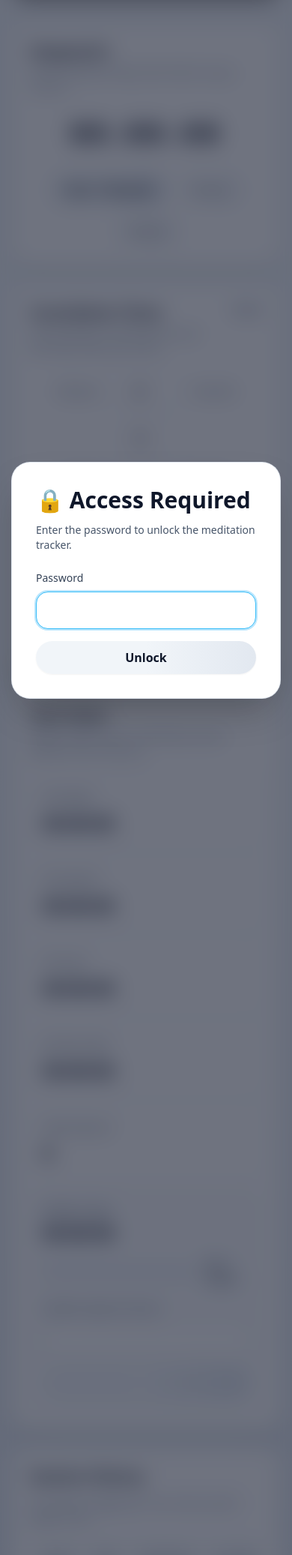
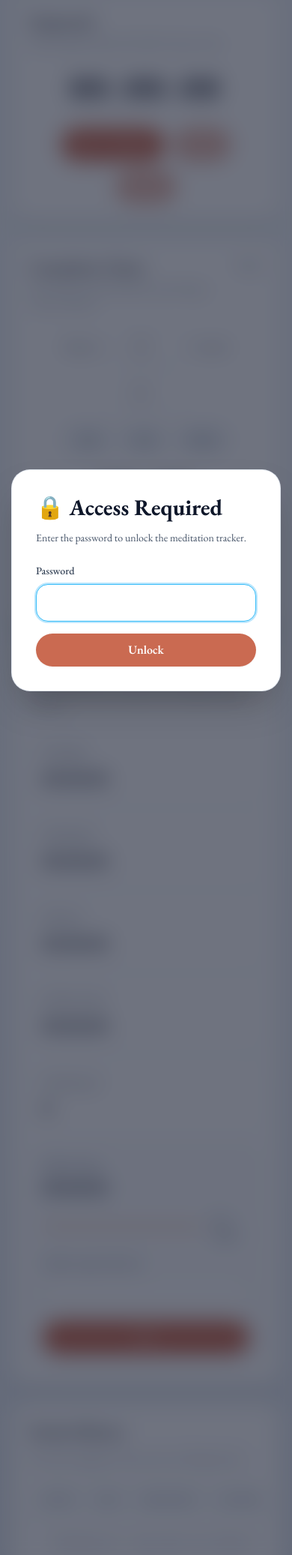
Before and after one commit to usUpal/upals-meditation-tracker, a FastAPI app: page / in a window 390 px wide. Shown: the part 526-2600 px from the top of the page at 75% size. Run offline with FastAPI, Linux system fonts and the light colour scheme; some libraries are stand-ins or nearby versions.

Commit message:
Add authentication cookie management and improve font styling in the app

```diff
--- a/static/app.jsx
+++ b/static/app.jsx
@@ -3,6 +3,8 @@ const { useCallback, useEffect, useMemo, useRef, useState } = React;
 const CORRECT_PASSWORD = "upalupal";
 const BELL_SOUND_URL =
   "https://orangefreesounds.com/wp-content/uploads/2024/02/Happy-bell-sound-effect.mp3";
+const AUTH_COOKIE_NAME = "mt_auth";
+const AUTH_DURATION_MS = 30 * 60 * 1000; // 30 minutes
 const QUOTES = [
   "Meditation is not evasion; it is a serene encounter with reality. — Thich Nhat Hanh",
   "The thing about meditation is: you become more and more you. — David Lynch",
@@ -90,6 +92,24 @@ function getRandomQuote() {
   return QUOTES[Math.floor(Math.random() * QUOTES.length)];
 }
 
+function readCookie(name) {
+  return document.cookie
+    .split(";")
+    .map((part) => part.trim())
+    .find((part) => part.startsWith(`${name}=`))
+    ?.split("=")[1];
+}
+
+function setCookie(name, value, { expires } = {}) {
+  const expiresStr =
+    expires instanceof Date ? `; expires=${expires.toUTCString()}` : "";
+  document.cookie = `${name}=${value}; path=/; SameSite=Lax${expiresStr}`;
+}
+
+function clearCookie(name) {
+  document.cookie = `${name}=; Max-Age=0; path=/; SameSite=Lax`;
+}
+
 async function requestJson(url, options) {
   const response = await fetch(url, options);
   if (!response.ok) {
@@ -112,7 +132,7 @@ async function requestJson(url, options) {
 
 function GradientButton({ className = "", children, ...rest }) {
   const base =
-    "rounded-full px-5 py-2.5 font-semibold shadow-sm transition focus-visible:outline focus-visible:outline-2 focus-visible:outline-offset-2 disabled:cursor-not-allowed disabled:opacity-50";
+    "rounded-full px-5 py-2.5 font-semibold shadow-sm transition bg-gradient-to-r from-brand-rose to-brand-roseLight text-white focus-visible:outline focus-visible:outline-2 focus-visible:outline-offset-2 focus-visible:outline-brand-rose disabled:cursor-not-allowed disabled:opacity-50";
   return (
     <button className={`${base} ${className}`} {...rest}>
       {children}
@@ -164,7 +184,7 @@ function PasswordModal({
           </div>
           <GradientButton
             type="submit"
-            className="w-full bg-gradient-to-r from-brand-emerald to-brand-emeraldLight text-slate-900 focus-visible:outline-brand-emerald"
+            className="w-full from-[#CA6A51] to-[#CA6A51] focus-visible:outline-[#CA6A51]"
           >
             Unlock
           </GradientButton>
@@ -199,13 +219,13 @@ function CountdownCompleteModal({ open, quote, onClose }) {
           🧘 Session Complete!
         </h2>
         <p className="mt-4 text-base italic text-slate-600">{quote}</p>
-        <GradientButton
+        <button
           type="button"
-          className="mt-6 bg-gradient-to-r from-brand-emerald to-brand-emeraldLight text-slate-900 focus-visible:outline-brand-emerald"
+          className="mt-6 rounded-full bg-[#CA6B52] px-5 py-2.5 font-semibold text-white shadow-sm transition focus-visible:outline focus-visible:outline-2 focus-visible:outline-offset-2 focus-visible:outline-[#CA6B52] disabled:cursor-not-allowed disabled:opacity-50"
           onClick={onClose}
         >
           Close
-        </GradientButton>
+        </button>
       </div>
     </div>
   );
@@ -216,6 +236,8 @@ function MeditationApp() {
   const [password, setPassword] = useState("");
   const [passwordError, setPasswordError] = useState("");
   const passwordInputRef = useRef(null);
+  const [authExpiry, setAuthExpiry] = useState(null);
+  const authTimeoutRef = useRef(null);
 
   const [isLoadingData, setIsLoadingData] = useState(false);
   const [dataError, setDataError] = useState("");
@@ -279,6 +301,15 @@ function MeditationApp() {
       }
     };
   }, [countdown.isRunning]);
+
+  useEffect(() => {
+    return () => {
+      if (authTimeoutRef.current) {
+        window.clearTimeout(authTimeoutRef.current);
+        authTimeoutRef.current = null;
+      }
+    };
+  }, []);
 
   useEffect(() => {
     bellRef.current = new Audio(BELL_SOUND_URL);
@@ -498,6 +529,7 @@ function MeditationApp() {
 
   const handleCountdownReset = useCallback(() => {
     resetCountdownState();
+    setTimerInputs({ minutes: "0", seconds: "0" });
   }, [resetCountdownState]);
 
   useEffect(() => {
@@ -557,6 +589,37 @@ function MeditationApp() {
     }
   }, [stats]);
 
+  const handleLogout = useCallback(() => {
+    if (authTimeoutRef.current) {
+      window.clearTimeout(authTimeoutRef.current);
+      authTimeoutRef.current = null;
+    }
+    clearCookie(AUTH_COOKIE_NAME);
+    setIsAuthenticated(false);
+    setAuthExpiry(null);
+    setPassword("");
+    setPasswordError("Session expired. Please log in again.");
+    passwordInputRef.current?.focus();
+  }, []);
+
+  const scheduleLogout = useCallback(
+    (expiryTimestamp) => {
+      if (authTimeoutRef.current) {
+        window.clearTimeout(authTimeoutRef.current);
+        authTimeoutRef.current = null;
+      }
+      const remaining = expiryTimestamp - Date.now();
+      if (remaining <= 0) {
+        handleLogout();
+        return;
+      }
+      authTimeoutRef.current = window.setTimeout(() => {
+        handleLogout();
+      }, remaining);
+    },
+    [handleLogout]
+  );
+
   const handlePasswordSubmit = useCallback(
     (event) => {
       event.preventDefault();
@@ -564,6 +627,12 @@ function MeditationApp() {
         setIsAuthenticated(true);
         setPassword("");
         setPasswordError("");
+        const expiryTimestamp = Date.now() + AUTH_DURATION_MS;
+        setAuthExpiry(expiryTimestamp);
+        setCookie(AUTH_COOKIE_NAME, String(expiryTimestamp), {
+          expires: new Date(expiryTimestamp),
+        });
+        scheduleLogout(expiryTimestamp);
         return;
       }
       setPasswordError("❌ Wrong password. Try again.");
@@ -572,7 +641,7 @@ function MeditationApp() {
         passwordInputRef.current?.focus();
       });
     },
-    [password]
+    [password, scheduleLogout]
   );
 
   const handleTimerInputChange = useCallback((field, value) => {
@@ -581,6 +650,28 @@ function MeditationApp() {
       return next;
     });
   }, []);
+
+  useEffect(() => {
+    const cookieValue = readCookie(AUTH_COOKIE_NAME);
+    if (!cookieValue) {
+      return;
+    }
+    const parsed = Number(cookieValue);
+    if (!Number.isFinite(parsed) || parsed <= Date.now()) {
+      clearCookie(AUTH_COOKIE_NAME);
+      return;
+    }
+    setIsAuthenticated(true);
+    setAuthExpiry(parsed);
+    scheduleLogout(parsed);
+  }, [scheduleLogout]);
+
+  useEffect(() => {
+    if (!authExpiry) {
+      return;
+    }
+    scheduleLogout(authExpiry);
+  }, [authExpiry, scheduleLogout]);
 
   const applyTimerPreset = useCallback((seconds) => {
     const minutes = Math.floor(seconds / 60);
@@ -745,25 +836,25 @@ function MeditationApp() {
             <div className="mt-8 flex flex-wrap justify-center gap-3">
               <GradientButton
                 type="button"
-                className="bg-gradient-to-r from-brand-emerald to-brand-emeraldLight text-slate-900 focus-visible:outline-brand-emerald"
                 disabled={stopwatch.isRunning}
                 onClick={handleStopwatchStart}
+                className="from-[#CA6A51] to-[#CA6A51] focus-visible:outline-[#CA6A51]"
               >
                 Start / Resume
               </GradientButton>
               <GradientButton
                 type="button"
-                className="bg-gradient-to-r from-brand-amber to-brand-amberLight text-slate-900 focus-visible:outline-brand-amber"
                 disabled={!stopwatch.isRunning}
                 onClick={handleStopwatchPause}
+                className="from-[#CA6A51] to-[#CA6A51] focus-visible:outline-[#CA6A51]"
               >
                 Pause
               </GradientButton>
               <GradientButton
                 type="button"
-                className="bg-gradient-to-r from-brand-rose to-brand-roseLight text-slate-900 focus-visible:outline-brand-rose"
                 disabled={!stopwatch.hasSession}
                 onClick={handleStopwatchFinish}
+                className="from-[#CA6A51] to-[#CA6A51] focus-visible:outline-[#CA6A51]"
               >
                 Finish
               </GradientButton>
@@ -849,25 +940,25 @@ function MeditationApp() {
             <div className="mt-8 flex flex-wrap justify-center gap-3">
               <GradientButton
                 type="button"
-                className="bg-gradient-to-r from-brand-emerald to-brand-emeraldLight text-slate-900 focus-visible:outline-brand-emerald"
                 disabled={countdown.isRunning}
                 onClick={handleCountdownStart}
+                className="from-[#CA6A51] to-[#CA6A51] focus-visible:outline-[#CA6A51]"
               >
                 Start Countdown
               </GradientButton>
               <GradientButton
                 type="button"
-                className="bg-gradient-to-r from-brand-amber to-brand-amberLight text-slate-900 focus-visible:outline-brand-amber"
                 disabled={!countdown.isRunning}
                 onClick={handleCountdownPause}
+                className="from-[#CA6A51] to-[#CA6A51] focus-visible:outline-[#CA6A51]"
               >
                 Pause
               </GradientButton>
               <GradientButton
                 type="button"
-                className="bg-gradient-to-r from-brand-rose to-brand-roseLight text-slate-900 focus-visible:outline-brand-rose"
                 disabled={!countdown.hasSession}
                 onClick={() => handleCountdownFinish(false)}
+                className="from-[#CA6A51] to-[#CA6A51] focus-visible:outline-[#CA6A51]"
               >
                 Finish
               </GradientButton>
@@ -911,13 +1002,13 @@ function MeditationApp() {
                 </p>
               </div>
               <div>
-                <div className="flex items-center gap-3">
-                  <div className="h-3 w-full rounded-full bg-slate-200">
-                    <div
-                      className="h-full rounded-full bg-gradient-to-r from-brand-sky to-brand-skyDeep transition-all"
-                      style={{ width: weeklyProgressWidth }}
-                    />
-                  </div>
+              <div className="flex items-center gap-3">
+                <div className="h-3 w-full rounded-full bg-[#F3E1D9]">
+                  <div
+                    className="h-full rounded-full bg-gradient-to-r from-[#E8A68F] via-[#D98469] to-[#CA6A51] transition-all"
+                    style={{ width: weeklyProgressWidth }}
+                  />
+                </div>
                   <span className="text-sm font-semibold text-slate-600">
                     {weeklyProgressLabel}
                   </span>
@@ -943,7 +1034,7 @@ function MeditationApp() {
                   />
                   <GradientButton
                     type="submit"
-                    className="bg-gradient-to-r from-brand-sky to-brand-skyDeep text-white focus-visible:outline-brand-skyDeep sm:w-auto"
+                    className="sm:w-auto from-[#CA6A51] to-[#CA6A51] focus-visible:outline-[#CA6A51]"
                     disabled={isSavingWeeklyGoal}
                   >
                     {isSavingWeeklyGoal ? "Saving…" : "Save"}
--- a/templates/index.html
+++ b/templates/index.html
@@ -6,6 +6,10 @@
   <meta name="viewport" content="width=device-width, initial-scale=1.0" />
   <title>Meditation Tracker</title>
   <link rel="icon" type="image/svg+xml" href="/static/favicon.svg" />
+  <link rel="preconnect" href="https://fonts.googleapis.com">
+  <link rel="preconnect" href="https://fonts.gstatic.com" crossorigin>
+  <link href="https://fonts.googleapis.com/css2?family=EB+Garamond:ital,wght@0,400..800;1,400..800&display=swap"
+    rel="stylesheet">
   <script>
     window.tailwind = window.tailwind || {};
     window.tailwind.config = {
@@ -24,6 +28,7 @@
             },
           },
           fontFamily: {
+            garamond: ["\"EB Garamond\"", "serif"],
             sans: ["Inter", "-apple-system", "BlinkMacSystemFont", "\"Segoe UI\"", "sans-serif"],
           },
         },
@@ -31,9 +36,16 @@
     };
   </script>
   <script src="https://cdn.tailwindcss.com"></script>
+  <style>
+    body {
+      font-family: "EB Garamond", serif;
+      font-optical-sizing: auto;
+      font-style: normal;
+    }
+  </style>
 </head>
 
-<body class="min-h-screen bg-slate-100 font-sans text-slate-900 antialiased">
+<body class="min-h-screen bg-slate-100 font-garamond text-slate-900 antialiased">
   <div id="root" class="min-h-screen"></div>
 
   <script crossorigin src="https://unpkg.com/react@18/umd/react.production.min.js"></script>
```
